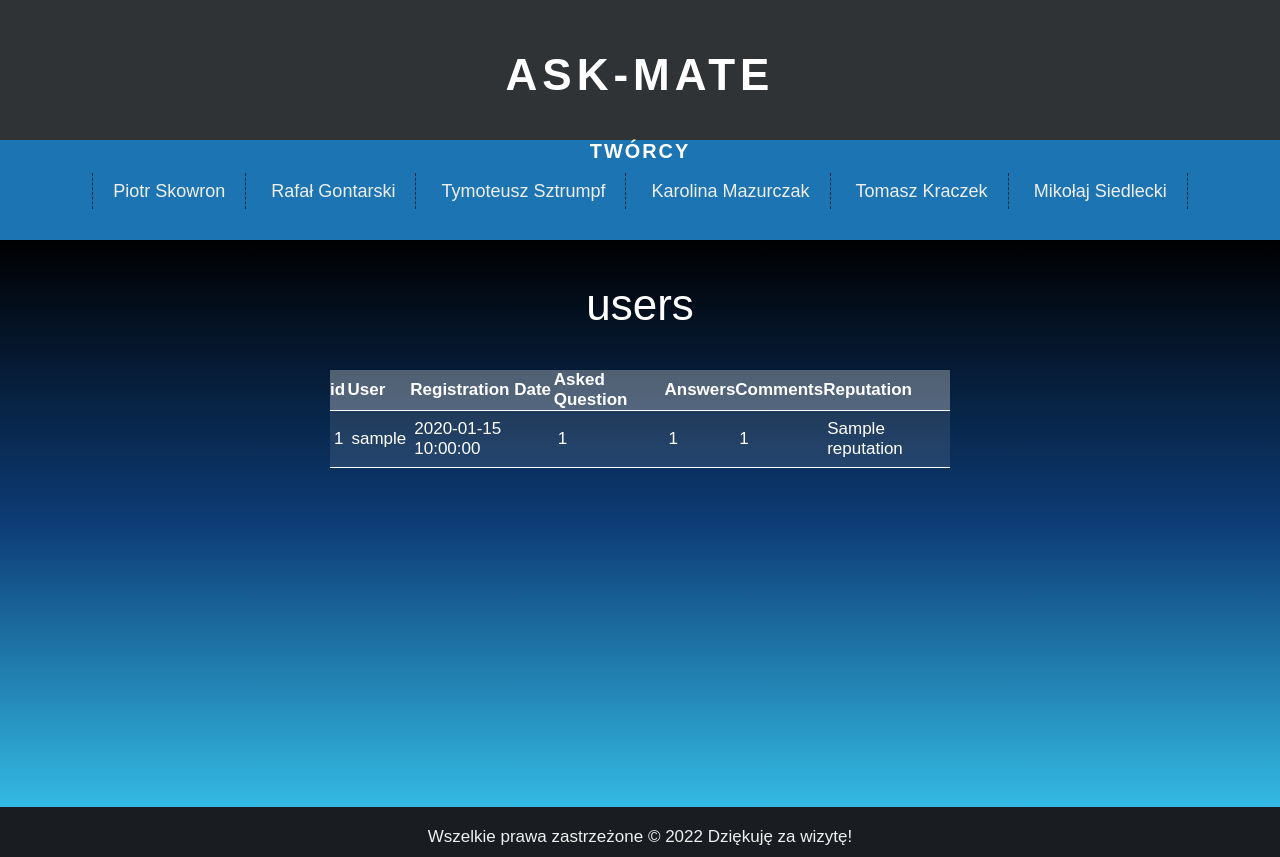
After one commit to Psort/Ask_Mate, a Flask app: page /users in a window 1280 px wide. The commit adds this page. Run offline with Flask 2, Linux system fonts and the light colour scheme; a database or web service that is not in the repository returns one stand-in record (values such as "Sample title"); parts of the project's set-up code (start-up, migrations or seed data) failed here and were passed over; some libraries are stand-ins or nearby versions.

Commit message:
reapir mergeing

```diff
--- a/sample_data/askmatepart2-sample-data.sql
+++ b/sample_data/askmatepart2-sample-data.sql
@@ -127,12 +127,8 @@ INSERT INTO users VALUES (1,'admin', 'admin1', '2022-09-25 16:49:00', 2, 1, 1,13
 
 INSERT INTO question VALUES (0, 0, '2017-04-28 08:29:00', 29, 7, 'How to make lists in Python?', 'I am totally new to this, any hints?', NULL, 0);
 INSERT INTO question VALUES (1, 1, '2017-04-29 09:19:00', 15, 9, 'Wordpress loading multiple jQuery Versions', 'I developed a plugin that uses the jquery booklet plugin (http://builtbywill.com/booklet/#/) this plugin binds a function to $ so I cann call $(".myBook").booklet());
-
-
 I could easy managing the loading order with wp_enqueue_script so first I load jquery then I load booklet so everything is fine.
-
 BUT in my theme i also using jquery via webpack so the loading order is now following:
-
 jquery
 booklet
 app.js (bundled file with webpack, including jquery)', NULL, 0);
--- a/server.py
+++ b/server.py
@@ -1,12 +1,13 @@
 from multiprocessing.connection import answer_challenge
 from operator import itemgetter
-from tokenize import Comment
 from flask import Flask, render_template, request, redirect, url_for, session
 import data_manager
 import connection
+import bcrypt
 
 app = Flask(__name__)
 app.secret_key = 'somesecretkeythatonlyishouldknow'
+
 
 # @app.route('/')
 # def display_latest_questions():
@@ -37,9 +38,9 @@ def login():
             password = request.form['password']
 
             if data_manager.try_login(username, password):
-                user_id = data_manager.get_user_by_username(username)
                 session['username'] = username
-                session['id'] = user_id['id']
+                session['id'] = data_manager.get_user_id_by_username(username)[
+                    'id']
                 return redirect(url_for('route_list'))
             return render_template('login.html', error_message=error_message)
         return render_template('login.html')
@@ -49,7 +50,7 @@ def login():
 def profile():
     if session == {}:
         return redirect(url_for('login'))
-    user = data_manager.get_user_by_username(session['username'])
+    user = data_manager.get_user_by_user_id(session['id'])
     questions = data_manager.get_questions_by_user_id(session['id'])
     answers = data_manager.get_answers_by_user_id(session['id'])
     comments = data_manager.get_comments_by_user_id(session['id'])
@@ -72,7 +73,7 @@ def Sign_up():
             if data_manager.check_is_username(username):
                 data_manager.create_account(username, password)
                 session['username'] = username
-                session['id'] = data_manager.get_user_by_username(username)[
+                session['id'] = data_manager.get_user_id_by_username(username)[
                     'id']
                 return redirect(url_for('profile'))
             return render_template('Sign_up.html', error_message=error_message)
@@ -96,7 +97,16 @@ def question_list():
     sorted_questions = sorted(questions, key=itemgetter(
         order_by), reverse=order_direction == 'desc')
 
-    return render_template('list.html', posts=sorted_questions, headers=data_manager.SORT_QUESTION_HEADERS, comments=comments,tags=tags,profile_tag=profile_tag)
+    return render_template('list.html', posts=sorted_questions, headers=data_manager.SORT_QUESTION_HEADERS,
+                           comments=comments)
+
+
+@app.route('/tags/<int:tag_id>')
+def questions_by_tag_name(tag_id):
+    question = data_manager.get_question_by_tag_id(tag_id)
+    tag_id = request.form.get("id")
+
+    return render_template('questions_by_tag.html', tag_id=tag_id, question=question)
 
 
 @app.route('/question/<int:question_id>')
@@ -142,6 +152,8 @@ def add_vote_question(question_id):
 
 @app.route('/question/<int:question_id>/dislike', methods=['POST'])
 def add_dislike_question(question_id):
+    if session == {}:
+        return redirect(url_for('login'))
     data_manager.dislike_question(question_id)
     return redirect(url_for("display_question", question_id=question_id))
 
@@ -157,6 +169,8 @@ def add_vote_answer(answer_id):
 
 @app.route('/answer/<int:answer_id>/add_dislike', methods=['POST'])
 def add_dislike_answer(answer_id):
+    if session == {}:
+        return redirect(url_for('login'))
     question_id = data_manager.add_like_answer(answer_id)
     data_manager.dislike_answer(question_id['question_id'])
     return redirect(url_for("display_question", question_id=question_id['question_id'], answer_id=answer_id))
@@ -173,8 +187,7 @@ def add_question():
         filename = connection.add_file(fileitem)
         title = request.form['title']
         message = request.form['message']
-        question_id = data_manager.add_new_question(
-            title, message, filename, user_id=session['id'])
+        question_id = data_manager.add_new_question(title, message, filename,session['id'])
         return redirect(url_for('display_question', question_id=question_id['id']))
 
 
@@ -206,8 +219,7 @@ def add_answer(question_id):
         fileitem = request.files["filename"]
         filename = connection.add_file(fileitem)
         message = request.form['message']
-        question_id = data_manager.add_new_answer(
-            question_id, message, filename, user_id=session['id'])
+        question_id = data_manager.add_new_answer(question_id, message, filename,session['id'])
         return redirect(url_for('display_question', question_id=question_id['question_id']))
 
 
@@ -221,9 +233,7 @@ def add_comment_to_question(question_id):
                                question_id=question_id)
     elif request.method == 'POST':
         message = request.form['message']
-        print(message)
-        data_manager.add_comment_to_question(
-            question_id, message, user_id=session['id'])
+        data_manager.add_comment_to_question(question_id, message, user_id=session['id'])
         return redirect(url_for('route_list'))
 
 
@@ -240,7 +250,7 @@ def add_comment_to_answer(answer_id):
                                comments=comments, question_id=question_id['question_id'])
     elif request.method == 'POST':
         message = request.form['message']
-        data_manager.add_comment_to_answer(answer_id, message)
+        data_manager.add_comment_to_answer(answer_id, message,session['id'])
         question_id = data_manager.get_question_id_by_answer_id(answer_id)
         data_manager.delete_view(question_id['question_id'])
         return redirect(url_for('display_question', question_id=question_id['question_id']))
@@ -293,7 +303,7 @@ def del_comment(comment_id):
         return redirect(url_for('login'))
     question_id = data_manager.del_comment(False, False, comment_id)
     data_manager.delete_view(question_id['question_id'])
-    return redirect(url_for('display_question', question_id=question_id['question_id']))
+    return redirect(url_for('route_list'))
 
 
 @app.route('/comment_to_answer/<int:comment_id>/delete/<int:question_id>')
@@ -342,5 +352,27 @@ def edit_comment(comment_id):
             return redirect(url_for('route_list'))
 
 
+@app.route('/users')
+def users_list():
+    users_container = data_manager.get_users_list()
+    return render_template('user_list.html', user_list=users_container)
+
+@app.route('/users/<int:user_id>')
+def user_info(user_id):
+    user = data_manager.get_user_by_user_id(user_id)
+    questions = data_manager.get_questions_by_user_id(user_id)
+    answers = data_manager.get_answers_by_user_id(user_id)
+    comments = data_manager.get_comments_by_user_id(user_id)
+    tags = data_manager.get_tags()
+    profile_tag = data_manager.get_all_tags()
+    return render_template('profile.html', user=user,questions=questions,answers=answers,comments = comments,tags=tags,profile_tag=profile_tag)
+
+@app.route('/tags')
+def tag_list():
+    tags = data_manager.get_tags_quantity_by_question()
+
+    return render_template('tags.html', tags=tags)
+
+
 if __name__ == "__main__":
     app.run(debug=True)
--- a/static/style/main.css
+++ b/static/style/main.css
@@ -947,3 +966,55 @@ h3
 	border-radius: 30px;
 	background-color: #919191;
 }
+
+.tag_list a
+{
+	color: white;
+}
+.tag_list a:hover
+{
+	color:	#39a5f1;
+}
+h1
+{
+	color: white;
+}
+.tabele{
+	font-family: sans-serif;
+	background: linear-gradient( black,#0d3c76,#33bae3);
+	padding:40px 20px;
+	color:#fff;
+	min-height: 567px;
+}
+
+.tabele table{
+	width: 50%;
+	border-collapse: collapse;
+	margin: 0 auto;}
+
+
+.tabele caption{
+	font-size: 1.2em;
+	padding-bottom: 20px;
+}
+
+.tabele tr{
+	background: #000;
+	background: rgba(255,255,255,.3);
+	border-bottom:solid 1px #fff;
+	text-align: left;
+}
+
+.tabele tbody tr{
+	background: rgba(255,255,255,.1);
+}
+
+.tabele tbody tr:hover{
+	cursor: pointer;
+	background: rgba(255,0,0,.1);
+}
+
+.tabele td{
+	padding: 8px 4px;
+	text-align: left;
+}
--- a/templates/Sign_up.html
+++ b/templates/Sign_up.html
@@ -72,6 +72,8 @@
         </form>
         </main>
 
+
+</body>
         <footer>
 
             <div class="info">
@@ -79,6 +81,4 @@
             </div>
 
         </footer>
-</body>
-
 </html>
--- a/templates/add_comment.html
+++ b/templates/add_comment.html
@@ -75,12 +75,10 @@
                         <footer>
                             <div class="view"><i class="demo-icon icon-eye"> </i> {{ post.view_number }}</div>
                             <div>
-                                <form action="{{ url_for('add_vote_question', question_id=post.id) }}">
                                     <div class="vote">
-                                        <button><i class="demo-icon icon-thumbs-up-alt"> </i></button>{{post.vote_number }}
-                                        <button><i class="demo-icon icon-thumbs-down-alt"> </i></button>{{post.dislike }}
+                                        <i class="demo-icon icon-thumbs-up-alt"> </i>{{post.vote_number }}
+                                        <i class="demo-icon icon-thumbs-down-alt"> </i>{{post.dislike }}
                                     </div>
-                                </form>
                             </div>
                         </footer>
 
--- /dev/null
+++ b/templates/user_list.html
@@ -0,0 +1,92 @@
+<!DOCTYPE html>
+<html lang="en">
+<head>
+   	<meta charset="utf-8">
+	<title>ASk-Mate</title>
+	<meta name="description" content="Blog ">
+
+	<meta http-equiv="X-Ua-Compatible" content="IE=edge,chrome=1">
+	<link rel= "stylesheet" type= "text/css" href= "{{ url_for('static',filename='style/main.css') }}">
+	<link rel="stylesheet" href="{{ url_for('static',filename='style/css/fontello.css') }}">
+	<link href="https://fonts.googleapis.com/css?family=Open+Sans:400,700&amp;subset=latin-ext" rel="stylesheet">
+    <script src="https://ajax.googleapis.com/ajax/libs/jquery/3.6.0/jquery.min.js"></script>
+
+	<!--[if lt IE 9]>
+	<script src="//cdnjs.cloudflare.com/ajax/libs/html5shiv/3.7.3/html5shiv.min.js"></script>
+	<![endif]-->
+
+</head>
+<body>
+    <header>
+         </div>
+        <h1 class="logo"><a href="{{ url_for('route_list') }}">ASK-Mate</a> </h1>
+
+		<nav id="topnav">
+            <div>
+                <h3 class="creators">Twórcy</h3>
+            </div>
+			<ul class="menu">
+				<li>Piotr Skowron</li>
+				<li>Rafał Gontarski</li>
+				<li>Tymoteusz Sztrumpf</li>
+				<li>Karolina Mazurczak</li>
+                <li>Tomasz Kraczek</li>
+                <li>Mikołaj Siedlecki</li>
+			</ul>
+
+		</nav>
+    </header>
+    <main>
+        <div class="tabele">
+            <table>
+                <caption><h1>users</h1></caption>
+                <thead>
+                <tr>
+                    <th>id</th>
+                    <th>User</th>
+                    <th>Registration Date</th>
+                    <th>Asked Question</th>
+                    <th>Answers</th>
+                    <th>Comments</th>
+                    <th>Reputation</th>
+                </tr>
+                </thead>
+
+                {%for user in user_list%}
+                    <tbody>
+                        <tr data-href="{{ url_for('user_info', user_id = user.id) }}">
+                            <td>{{user.id}}</td>
+                            <td>{{user.username}}</td>
+                            <td>{{user.registration_date}}</td>
+                            <td>{{user.num_asked_question}}</td>
+                            <td>{{user.num_answer}}</td>
+                            <td>{{user.num_comment}}</td>
+                            <td>{{user.reputation}}</td>
+                        </tr>
+                    </tbody>
+                {%endfor%}
+
+            </table>
+            </div>
+
+    </main>
+    <script>
+        document.addEventListener("DOMContentLoaded",() =>{
+            const rows = document.querySelectorAll("tr[data-href]");
+            rows.forEach(row => {
+               row.addEventListener("click",() => {
+                window.location.href = row.dataset.href;
+               })
+            });
+        });
+    </script>
+
+</body>
+    <footer>
+
+		<div class="info">
+			Wszelkie prawa zastrzeżone &copy; 2022 Dziękuję za wizytę!
+		</div>
+
+	</footer>
+</html>
```
Also changed, not shown: other parts of static/style/main.css (+29 -10 lines), data_manager.py (+58 -12 lines), templates/add_question.html (+8 -20 lines), templates/list.html (+14 -6 lines), templates/question.html (+8 -10 lines), templates/questions_by_tag.html (added, +103 -0 lines), templates/tags.html (added, +70 -0 lines).
